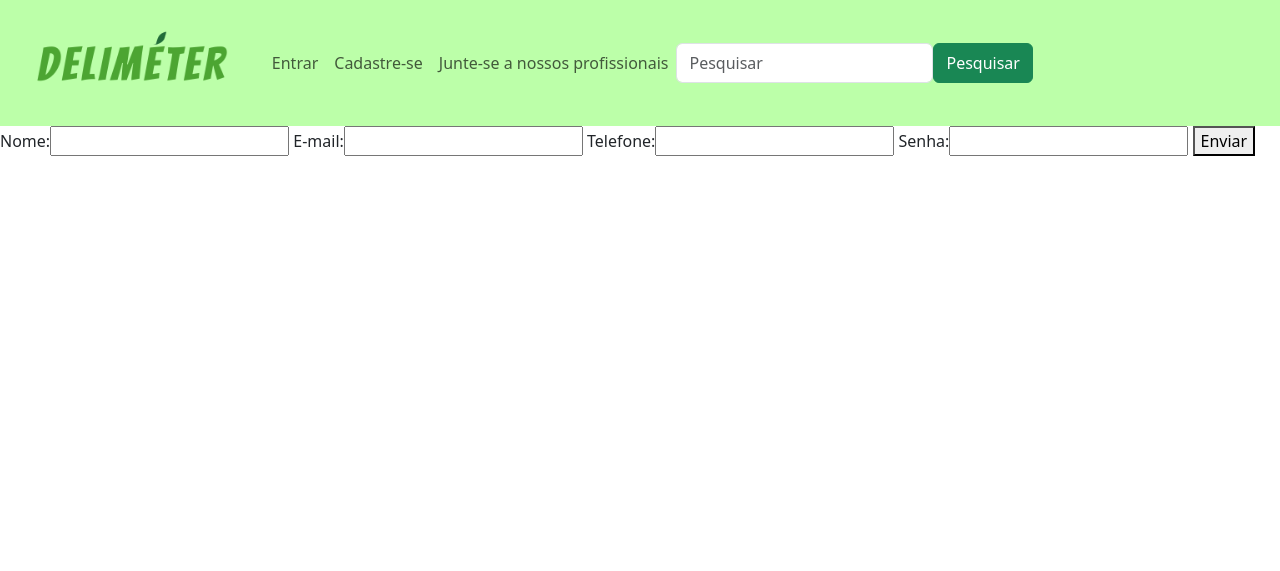
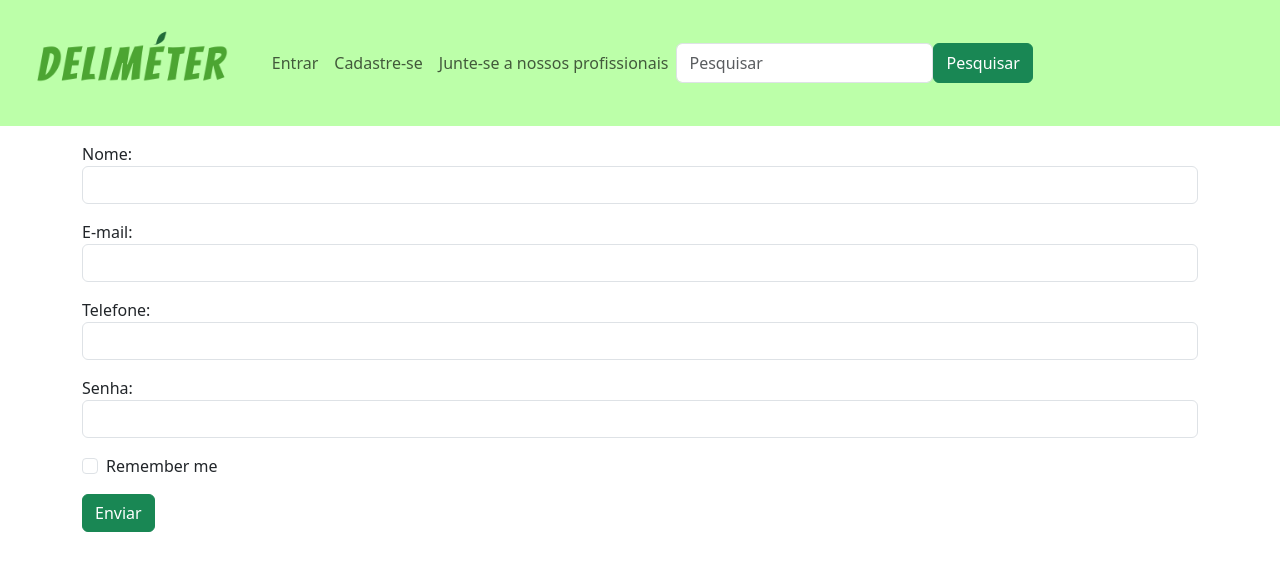
Before and after one commit to GabrielSilvaRodrigues1/site_delimeter, a Flask app: page /cadastro_usuario in a window 1280 px wide. Shown: the top 571 px of the page. Run offline with Flask 3, Linux system fonts and the light colour scheme.

Commit message:
Atualizar o cadastro_usuario.html

```diff
--- a/delimeter/templates/cadastro_usuario.html
+++ b/delimeter/templates/cadastro_usuario.html
@@ -3,11 +3,26 @@
 {% block title %}Cadastro usuario{% endblock %}
 
 {% block content %}
-    <form method="POST" action="/cadastro_usuario">
-      <label for="nome">Nome:</label><input type="text" id="nome" name="nome">
-      <label for="email">E-mail:</label><input type="text" id="email" name="email">
-      <label for="telefone">Telefone:</label><input type="number" id="telefone" name="telefone">
-      <label for="senha">Senha:</label><input type="text" id="senha" name="senha">
-      <button type="submit">Enviar</button>
-    </form>
+    <div class="container mt-3">
+      <form method="POST" action="/cadastro_usuario">
+        <div class="mb-3 mt-3">
+          <label for="nome">Nome:</label><input class="form-control" type="text" id="nome" name="nome">
+        </div>
+        <div class="mb-3 mt-3">
+          <label for="email">E-mail:</label><input class="form-control" type="text" id="email" name="email">
+        </div>
+        <div class="mb-3 mt-3">
+          <label for="telefone">Telefone:</label><input class="form-control" type="" id="telefone" name="telefone">
+        </div>
+        <div class="mb-3 mt-3">
+          <label for="senha">Senha:</label><input class="form-control" type="password" id="senha" name="senha">
+        </div>
+        <div class="form-check mb-3">
+          <label class="form-check-label">
+            <input class="form-check-input" type="checkbox" name="remember"> Remember me
+          </label>
+        </div>
+        <button type="submit" class="btn btn-success">Enviar</button>
+      </form>
+    </div>
 {% endblock %}
```
